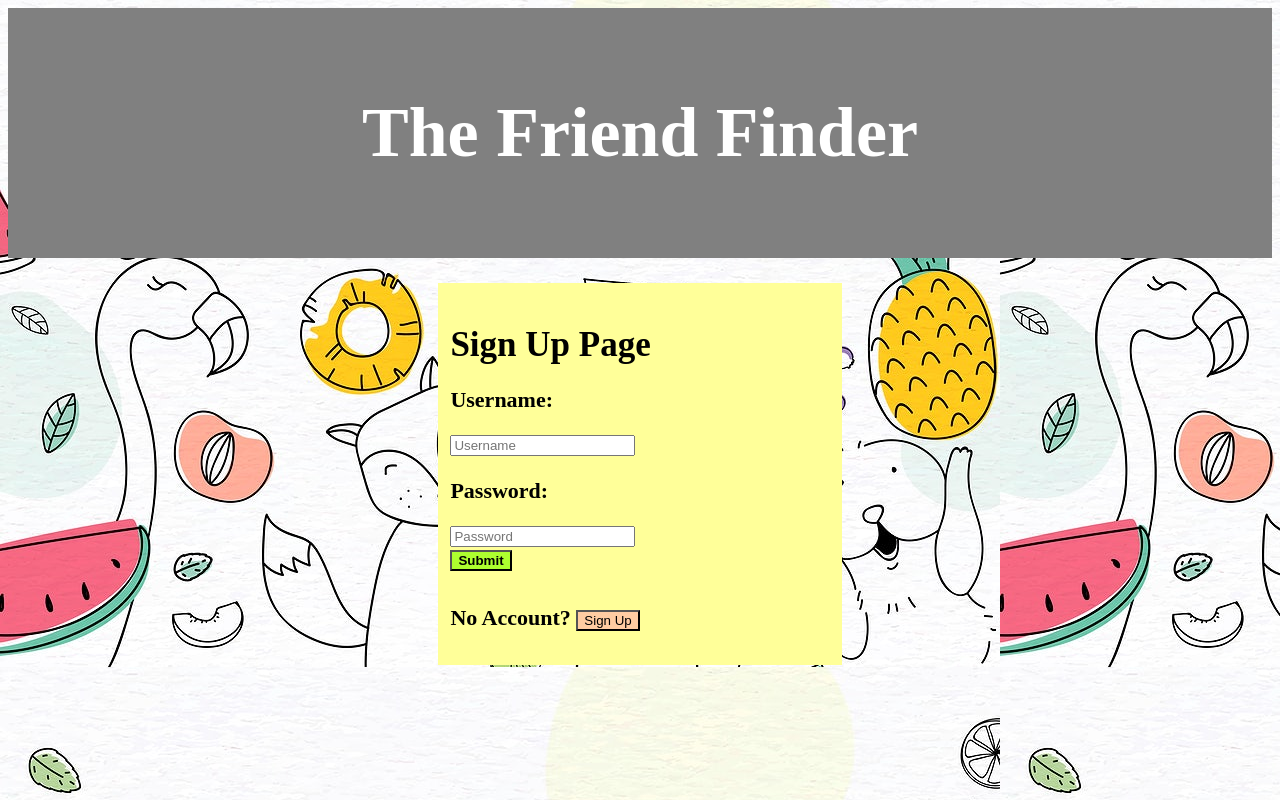
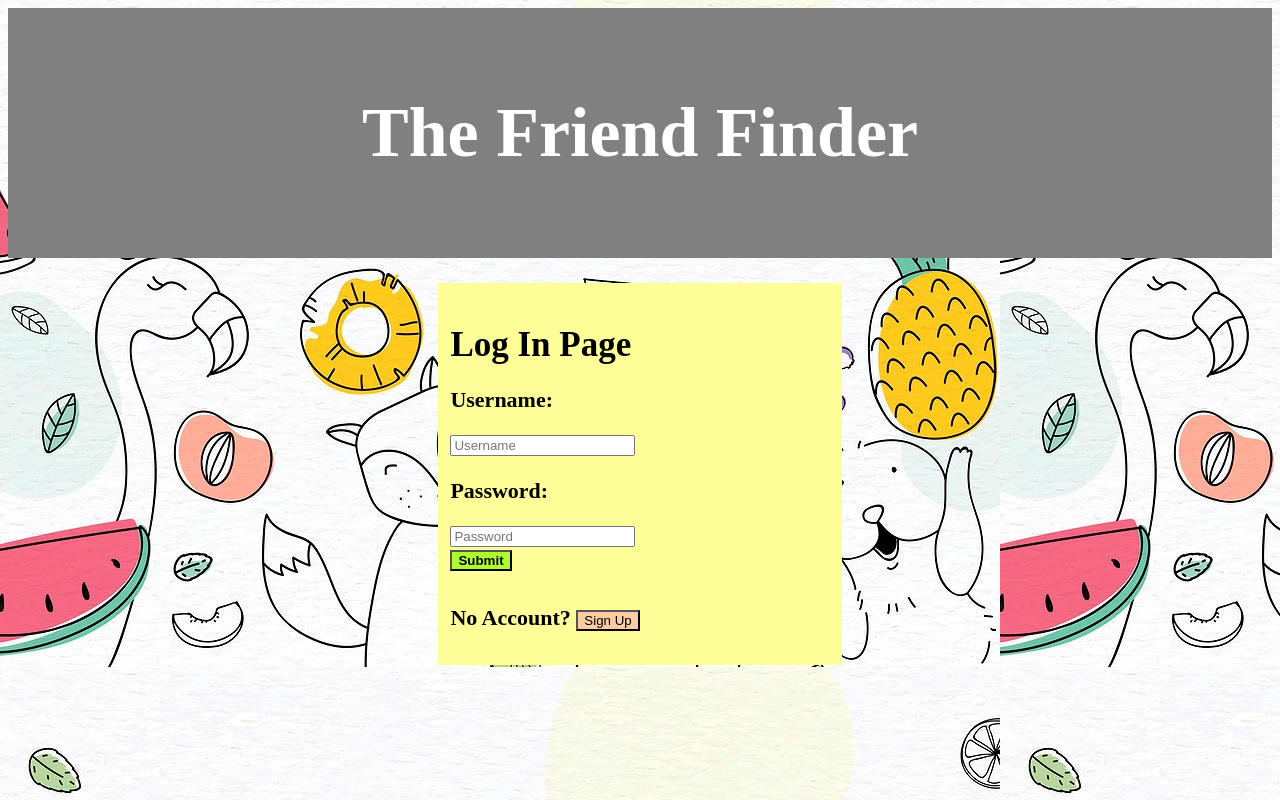
Before and after one commit to Rogerson253/groupFinder, a React (Create React App) app in the folder client/: page / in a window 1280 px wide. Built offline with nearby package versions, Linux system fonts and the light colour scheme.

Commit message:
Fixed spelling error

```diff
--- a/client/src/components/UserLogin/index.js
+++ b/client/src/components/UserLogin/index.js
@@ -90,7 +90,7 @@ class Login extends Component {
             marginTop: "2%",
           }}
         >
-          <h2>Sign Up Page</h2>
+          <h2>Log In Page</h2>
           <Row>
             <Col>
               {/* <p>Hello {this.state.username}</p> */}
```
